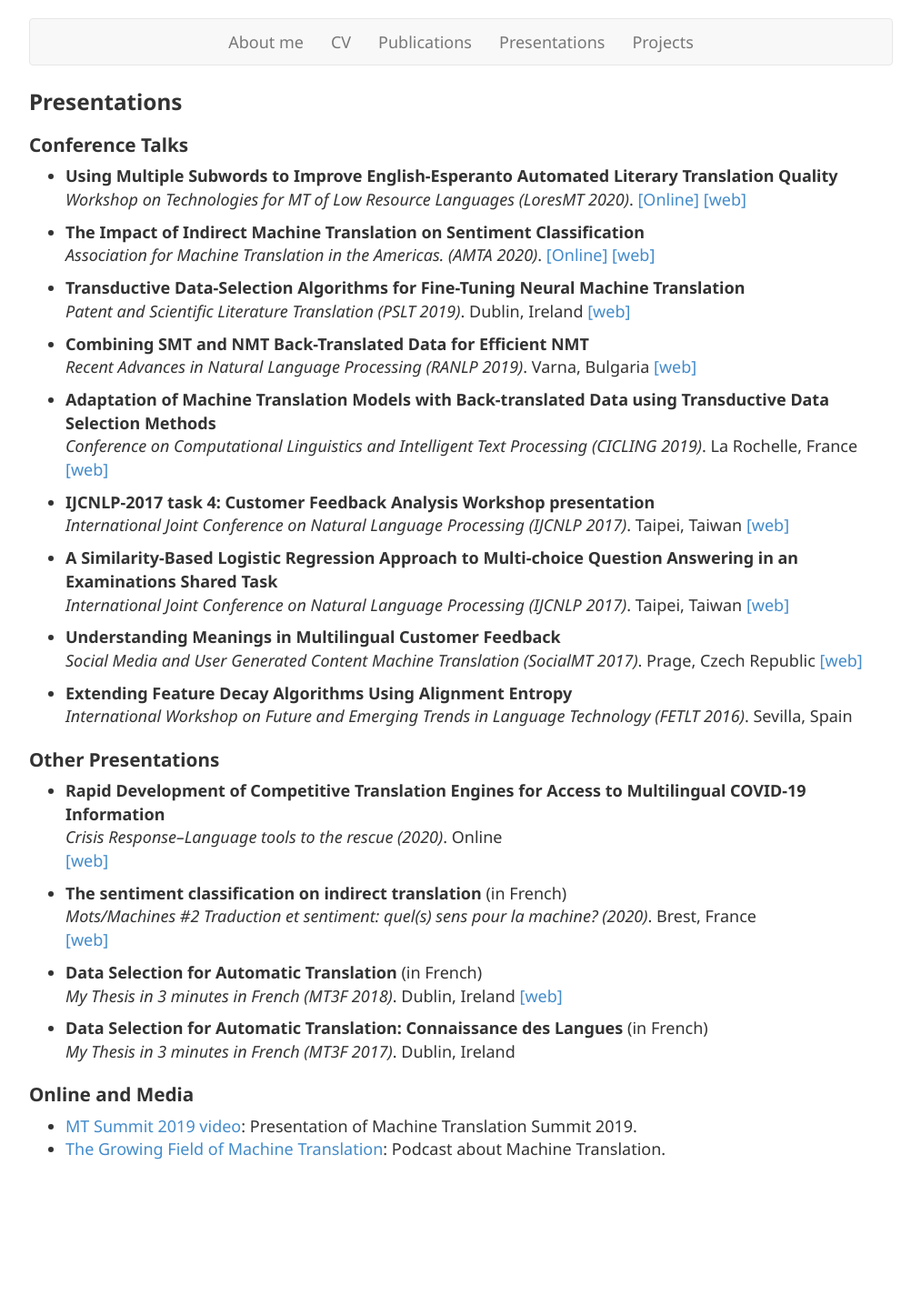
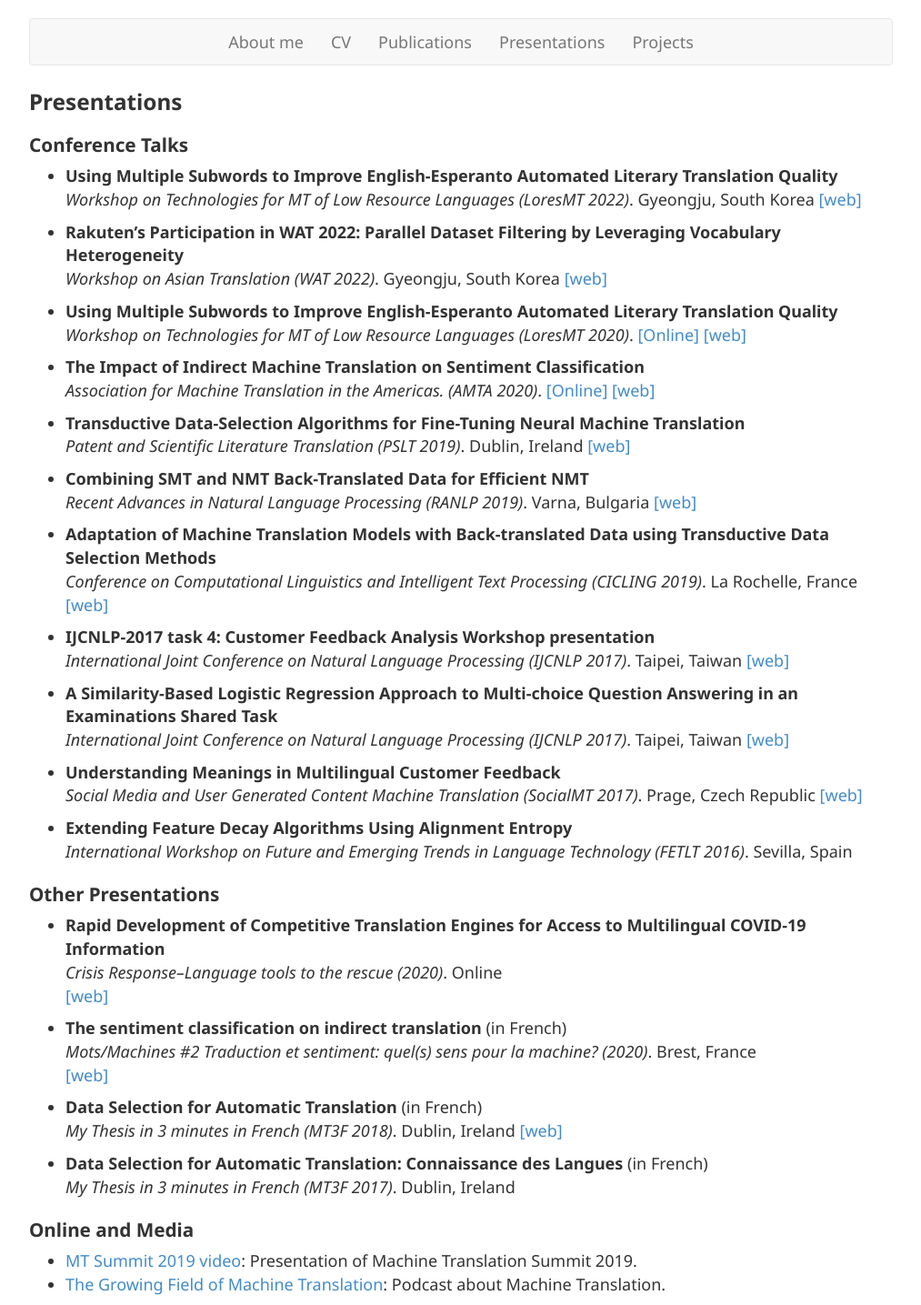
Before and after one commit to alberto-poncelas/alberto-poncelas.github.io, a Jekyll site: the page built from presentations.md, in a window 1280 px wide. Shown: the whole page at 91% size, without its empty margins (133-1146 px from the left). Built offline with Jekyll 4.4.1, drawn with Linux system fonts in a browser that asks for light colours; nearby versions of some CDN libraries; before the commit the page ends 1287 px from its top, so only the background shows below that.

Commit message:
presentation and papers updated

```diff
--- a/presentations.md
+++ b/presentations.md
@@ -9,7 +9,13 @@ layout: default
 ## Conference Talks
 
 * **Using Multiple Subwords to Improve English-Esperanto Automated Literary Translation Quality** <br/>
-*Workshop on Technologies for MT of Low Resource Languages (LoresMT 2020)*. [[Online]](https://www.youtube.com/watch?v=QzIGJ08pTiI) [[web]](https://sites.google.com/view/loresmt/)
+*Workshop on Technologies for MT of Low Resource Languages (LoresMT 2022)*. Gyeongju, South Korea [[web]](https://sites.google.com/view/loresmt/)
+
+* **Rakuten's Participation in WAT 2022:  Parallel Dataset Filtering by Leveraging Vocabulary Heterogeneity** <br/>
+*Workshop on Asian Translation (WAT 2022)*. Gyeongju, South Korea [[web]](https://lotus.kuee.kyoto-u.ac.jp/WAT/WAT2022/index.html)
+
+* **Using Multiple Subwords to Improve English-Esperanto Automated Literary Translation Quality** <br/>
+*Workshop on Technologies for MT of Low Resource Languages (LoresMT 2020)*. [[Online]](https://www.youtube.com/watch?v=QzIGJ08pTiI) [[web]](https://sites.google.com/view/loresmt/previous-workshops/loresmt-2020)
 
 * **The Impact of Indirect Machine Translation on Sentiment Classification** <br/>
 *Association for Machine Translation in the Americas. (AMTA 2020)*. [[Online]](https://www.youtube.com/watch?v=uzzG63b8Lkw) [[web]](https://amtaweb.org/)
```
Also changed, not shown: files/references.bib (+12 -6 lines), 2 other files.
